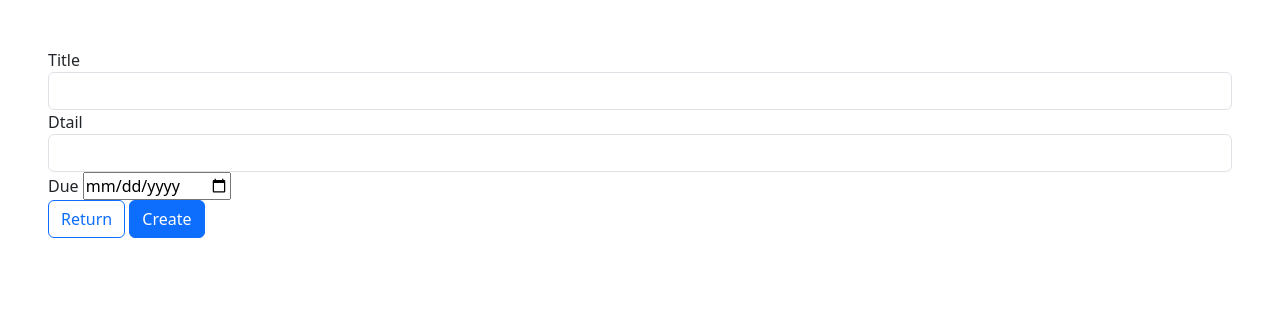
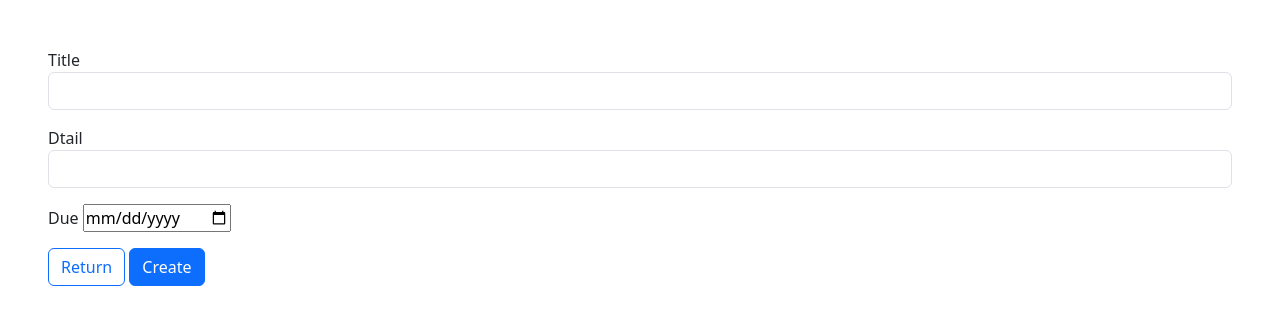
Before and after one commit to masakazu268/todo-app-new, a Flask app: page /create in a window 1280 px wide. Shown: the part 74-399 px from the top of the page. Run offline with Flask 3, Linux system fonts and the light colour scheme; some libraries are stand-ins or nearby versions.

Commit message:
css-new4

```diff
--- a/templates/create.html
+++ b/templates/create.html
@@ -2,17 +2,17 @@
 
 {% block body %}
 <form class="m-5"  action="/" method="POST">
-    <div class="form-group pd-3">
+    <div class="form-group pb-3">
         <label for="title">Title</label>
         <input type="text"  class="form-control" name="title">
     </div>
 
-    <div class="form-group pd-3">
+    <div class="form-group pb-3">
         <label for="detail">Dtail</label>
         <input type="text" class="form-control" name="detail">
     </div>
 
-    <div class="form-group pd-3">
+    <div class="form-group pb-3">
         <label for="due">Due</label>
         <input type="date" name="due" required>
 
--- a/templates/update.html
+++ b/templates/update.html
@@ -3,17 +3,17 @@
 {% block body %}
 
 <form class="m-5"  action="/update/{{ post.id }}" method="POST">
-    <div class="form-group pd-3">
+    <div class="form-group pb-3">
         <label for="title">Title</label>
         <input type="text"  class="form-control" name="title" value="{{post.title}}">
     </div>
 
-    <div class="form-group pd-3">
+    <div class="form-group pb-3">
         <label for="detail">Dtail</label>
         <input type="text" class="form-control" name="detail" value="{{post.detail}}">
     </div>
 
-    <div class="form-group pd-3">
+    <div class="form-group pb-3">
         <label for="due">Due</label>
         <input type="date" name="due" value="{{post.due.data}}" required>
 
```
Also changed, not shown: instance/todo.db.
